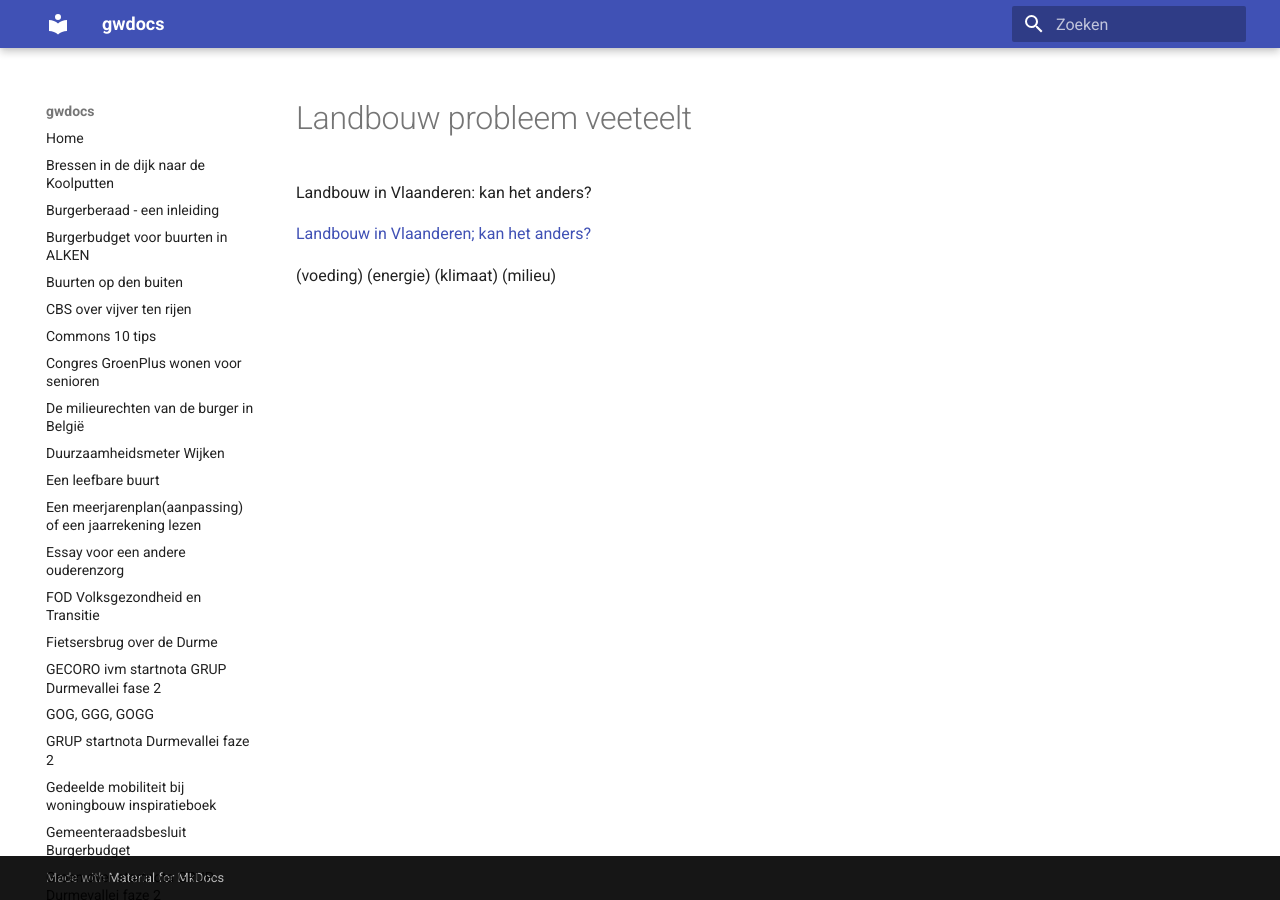
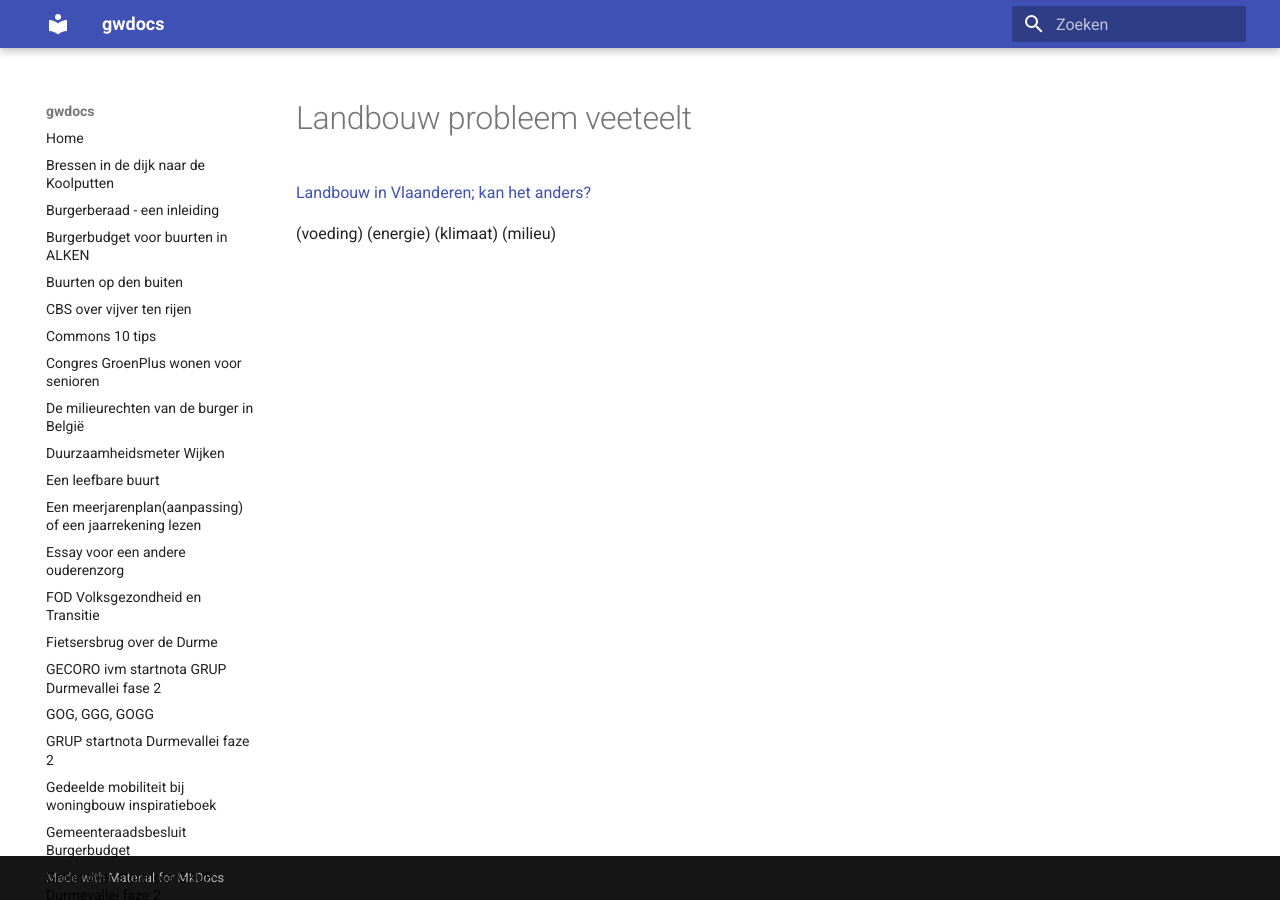
Before and after one commit to groenwaasmunster/gwdocs, an MkDocs documentation site: the page built from docs/Landbouw probleem veeteelt.md, in a window 1280 px wide. Built offline with MkDocs 1.6.1 and Material for MkDocs 9.7.7, drawn with Linux system fonts in a browser that asks for light colours.

Commit message:
Update Landbouw probleem veeteelt.md

```diff
--- a/docs/Landbouw probleem veeteelt.md
+++ b/docs/Landbouw probleem veeteelt.md
@@ -1,5 +1,3 @@
-Landbouw in Vlaanderen: kan het anders?
-
 [Landbouw in Vlaanderen; kan het anders?](https://www.youtube.com/watch?v=RA_jDMYszuk)
 
 (voeding) (energie) (klimaat) (milieu)
```
